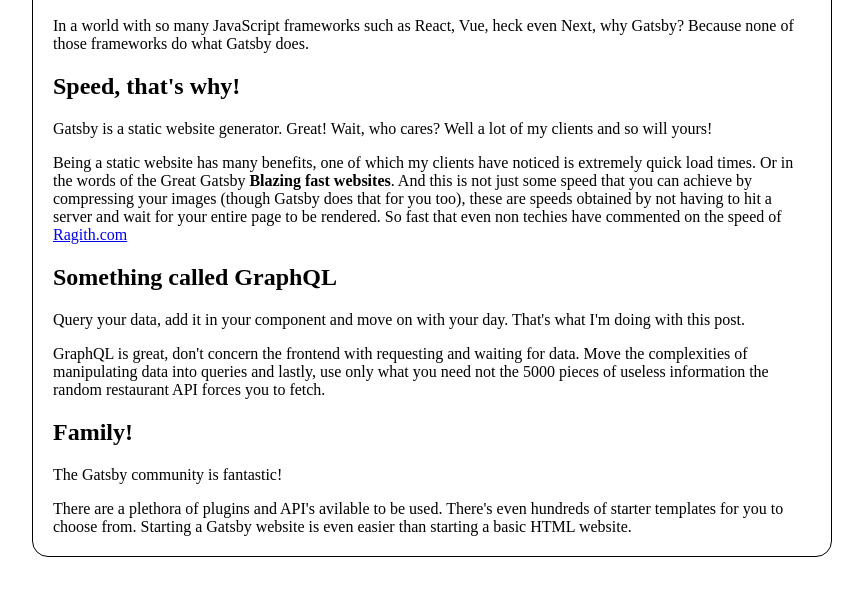
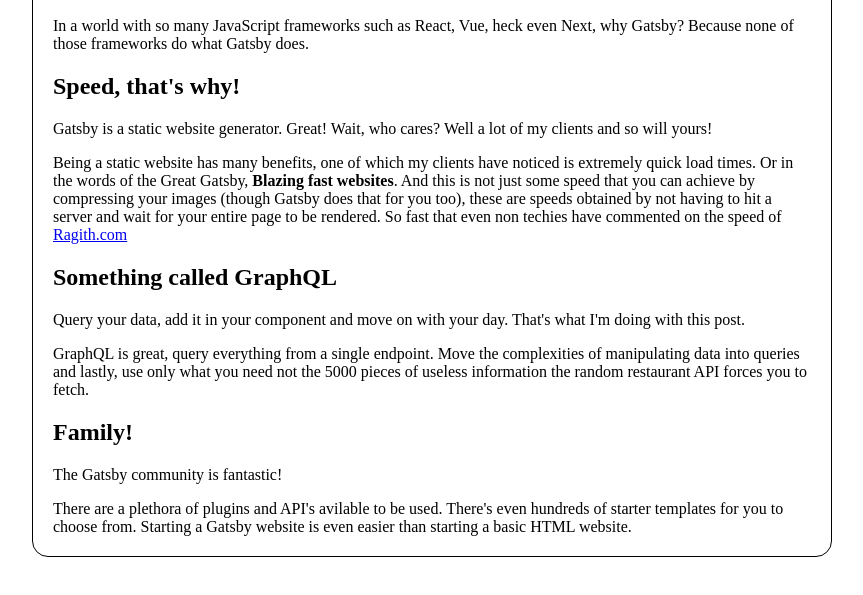
Before and after one commit to r-saba/blog, a Gatsby site: page /blog-performance in a window 1280 px wide. Shown: the part 197-792 px from the top of the page, without its empty margins (208-1071 px from the left). Built offline with nearby package versions, Linux system fonts and the light colour scheme; Gatsby itself is replaced by a stand-in of ours.

Commit message:
chore: touchup blog posts

```diff
--- a/src/markdown-pages/post-1.md
+++ b/src/markdown-pages/post-1.md
@@ -11,13 +11,13 @@
 
 Gatsby is a static website generator. Great! Wait, who cares? Well a lot of my clients and so will yours!
 
-Being a static website has many benefits, one of which my clients have noticed is extremely quick load times. Or in the words of the Great Gatsby **Blazing fast websites**. And this is not just some speed that you can achieve by compressing your images (though Gatsby does that for you too), these are speeds obtained by not having to hit a server and wait for your entire page to be rendered. So fast that even non techies have commented on the speed of <a title="ragith website" href="https://www.ragith.com" target="_blank">Ragith.com</a>
+Being a static website has many benefits, one of which my clients have noticed is extremely quick load times. Or in the words of the Great Gatsby, **Blazing fast websites**. And this is not just some speed that you can achieve by compressing your images (though Gatsby does that for you too), these are speeds obtained by not having to hit a server and wait for your entire page to be rendered. So fast that even non techies have commented on the speed of <a title="ragith website" href="https://www.ragith.com" target="_blank">Ragith.com</a>
 
 <h2>Something called GraphQL</h2>
 
 Query your data, add it in your component and move on with your day. That's what I'm doing with this post.
 
-GraphQL is great, don't concern the frontend with requesting and waiting for data. Move the complexities of manipulating data into queries and lastly, use only what you need not the 5000 pieces of useless information the random restaurant API forces you to fetch.
+GraphQL is great, query everything from a single endpoint. Move the complexities of manipulating data into queries and lastly, use only what you need not the 5000 pieces of useless information the random restaurant API forces you to fetch.
 
 <h2>Family!</h2>
 
--- a/src/markdown-pages/post-2.md
+++ b/src/markdown-pages/post-2.md
@@ -9,4 +9,4 @@
 
 <h2>My (current) Solution</h2>
 
-I was using the `gatsby-plugin-web-font-loader` which would fetch my google fonts asynchronously. The home section font is used only once. I realized it would be more efficient to deploy the app with the font locally. Especially since it's the first font that needs to be loaded. This resolved the issue. Now the page is loaded with the correct font. Unlike previously where, while the font was being fetched, the page would load with some default browser font.
+I was using the `gatsby-plugin-web-font-loader` which would fetch my google fonts asynchronously. The home section font is used only once. I realized it would be more efficient to deploy the app with the font locally. Especially since it's the first font that needs to be loaded. This resolved the issue and now the page is loaded with the correct font. Unlike previously where, while the font was being fetched, the page would load with some default browser font.
```
